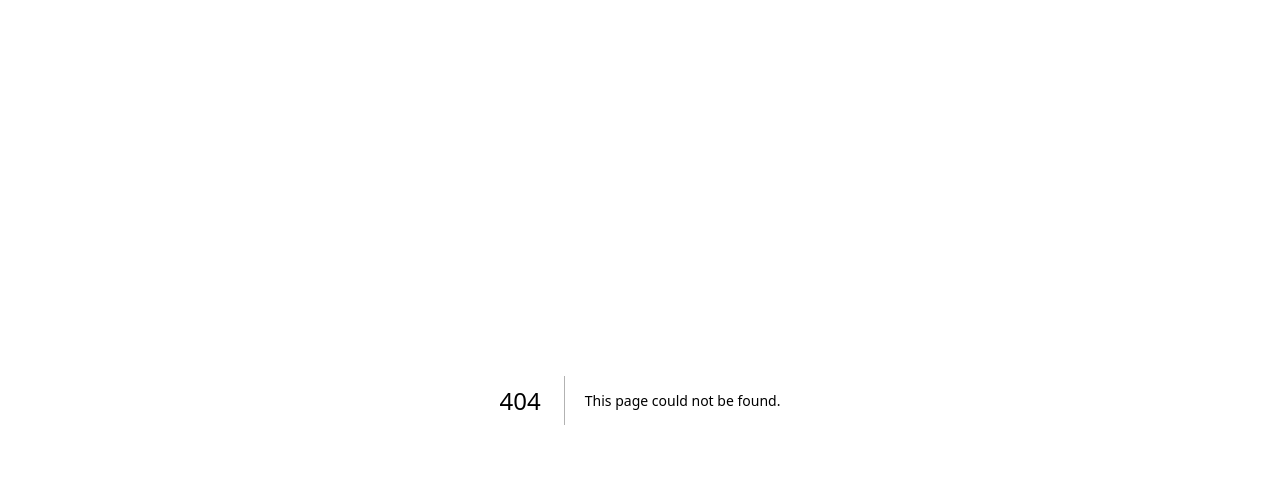
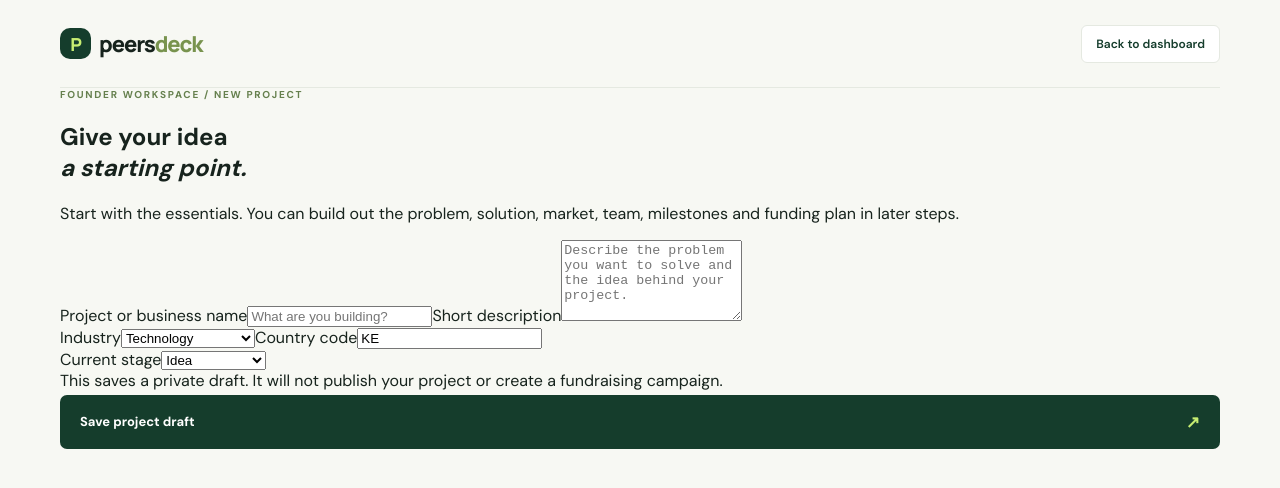
Before and after one commit to peersdeck/peersdeck, a Next.js app: page /dashboard/projects/new in a window 1280 px wide. Before the commit this address had no page. Shown: the top 488 px of the page. Built offline with nearby package versions, Linux system fonts and the light colour scheme.

Commit message:
Add founder project workspace app/dashboard/projects/new/page.tsx

```diff
--- /dev/null
+++ b/app/dashboard/projects/new/page.tsx
@@ -0,0 +1,67 @@
+"use client";
+
+import Link from "next/link";
+import { useRouter } from "next/navigation";
+import { FormEvent, useState } from "react";
+import { createClient } from "@/lib/supabase/client";
+
+const categories = ["Agriculture", "Technology", "Manufacturing", "Healthcare", "Logistics", "Renewable energy", "Education", "Retail", "Creative industries", "Other"];
+
+export default function NewProjectPage() {
+  const router = useRouter();
+  const [name, setName] = useState("");
+  const [summary, setSummary] = useState("");
+  const [category, setCategory] = useState("Technology");
+  const [country, setCountry] = useState("KE");
+  const [stage, setStage] = useState("idea");
+  const [message, setMessage] = useState("");
+  const [busy, setBusy] = useState(false);
+
+  async function submit(event: FormEvent<HTMLFormElement>) {
+    event.preventDefault();
+    setBusy(true);
+    setMessage("");
+    try {
+      const supabase = createClient();
+      const { data: { user }, error: authError } = await supabase.auth.getUser();
+      if (authError || !user) throw new Error("Please sign in again before saving your project.");
+      const { error } = await supabase.from("projects").insert({
+        owner_id: user.id,
+        name: name.trim(),
+        summary: summary.trim(),
+        category,
+        country_code: country || null,
+        stage,
+        status: "draft",
+      });
+      if (error) throw error;
+      router.push("/dashboard/projects");
+      router.refresh();
+    } catch (error) {
+      setMessage(error instanceof Error ? error.message : "Your project could not be saved. Please try again.");
+    } finally {
+      setBusy(false);
+    }
+  }
+
+  return <main className="shell dashboard-page">
+    <nav className="nav"><Link className="brand" href="/"><span className="brand-mark">P</span> peers<span>deck</span></Link><Link className="logout-button" href="/dashboard">Back to dashboard</Link></nav>
+    <section className="project-form-wrap">
+      <div className="eyebrow">FOUNDER WORKSPACE / NEW PROJECT</div>
+      <h1>Give your idea<br /><em>a starting point.</em></h1>
+      <p className="project-intro">Start with the essentials. You can build out the problem, solution, market, team, milestones and funding plan in later steps.</p>
+      <form className="project-form" onSubmit={submit}>
+        <label>Project or business name<input required minLength={2} maxLength={120} value={name} onChange={e=>setName(e.target.value)} placeholder="What are you building?" /></label>
+        <label>Short description<textarea required maxLength={2000} rows={5} value={summary} onChange={e=>setSummary(e.target.value)} placeholder="Describe the problem you want to solve and the idea behind your project." /></label>
+        <div className="project-form-row">
+          <label>Industry<select value={category} onChange={e=>setCategory(e.target.value)}>{categories.map(x=><option key={x}>{x}</option>)}</select></label>
+          <label>Country code<input maxLength={2} pattern="[A-Za-z]{2}" value={country} onChange={e=>setCountry(e.target.value.toUpperCase())} placeholder="KE" /></label>
+        </div>
+        <label>Current stage<select value={stage} onChange={e=>setStage(e.target.value)}><option value="idea">Idea</option><option value="prototype">Prototype</option><option value="early_revenue">Early revenue</option><option value="growth">Growth</option></select></label>
+        {message && <div className="form-message" role="alert">{message}</div>}
+        <div className="draft-notice">This saves a private draft. It will not publish your project or create a fundraising campaign.</div>
+        <button className="button auth-submit" disabled={busy}>{busy ? "Saving draft..." : "Save project draft"} <span>↗</span></button>
+      </form>
+    </section>
+  </main>;
+}
```
